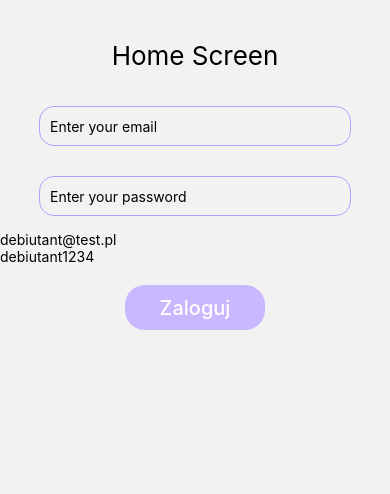
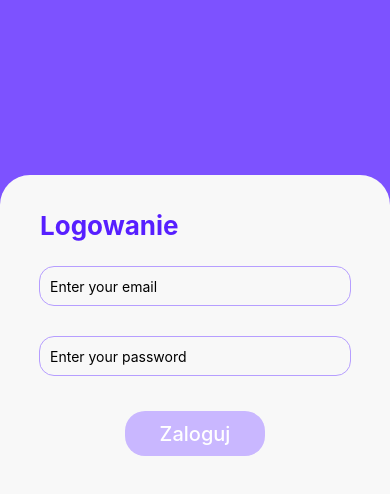
Before and after one commit to Debiutanci/oop-shop-ui, a React Native app: screen /LoginStart in a window 390 px wide. Shown: the top 494 px of the page. Built offline with nearby package versions, Linux system fonts and the light colour scheme; grey boxes are pictures that could not be loaded.

Commit message:
Change the look of login screen

```diff
--- a/src/components/LoginStart.js
+++ b/src/components/LoginStart.js
@@ -1,11 +1,12 @@
 import React, { Component } from 'react';
-import { SafeAreaView, StyleSheet, Text, View } from 'react-native';
+import { Image, StyleSheet, Text, View } from 'react-native';
 
+import { userLogin } from '../../store/auth/actions';
+import { AuthContext } from '../../store/context/context';
 import Btn from './Button/BaseButton';
 import Input from './Input/Input';
 
-import { userLogin } from '../../store/auth/actions';
-import { AuthContext } from '../../store/context/context';
+import ShopLogo from '../assets/logotype/shopLogotype.png';
 
 class LoginStart extends Component {
   constructor(props) {
@@ -36,16 +37,17 @@ class LoginStart extends Component {
     return (
       <AuthContext.Consumer>
         {(context) => (
-          <SafeAreaView>
+          <View style={styles.background}>
+            <Image source={ShopLogo} style={styles.image} />
             <View style={styles.screen}>
-              <Text style={styles.name}>Home Screen</Text>
+              <Text style={styles.title}>Logowanie</Text>
               <Input placeholder="email" onChange={this.setEmail} />
               <Input placeholder="password" onChange={this.setPassword} isSecured />
-              <Text>{this.state.email}</Text>
-              <Text>{this.state.password}</Text>
+              {/* <Text>{this.state.email}</Text> */}
+              {/* <Text>{this.state.password}</Text> */}
               <Btn text="Zaloguj" onPress={() => this.submitHandler(context)} />
             </View>
-          </SafeAreaView>
+          </View>
         )}
       </AuthContext.Consumer>
     );
@@ -53,15 +55,28 @@ class LoginStart extends Component {
 }
 
 const styles = StyleSheet.create({
+  background: {
+    flex: 1,
+    paddingTop: 100,
+    backgroundColor: '#7d52ff',
+  },
+  image: {
+    alignSelf: 'center',
+    marginBottom: 75,
+  },
   screen: {
-    marginTop: 20,
+    backgroundColor: '#f8f8f8',
+    borderTopLeftRadius: 30,
+    borderTopRightRadius: 30,
+    flex: 1,
   },
-  name: {
+  title: {
+    color: '#571fff',
     fontSize: 26,
-    fontWeight: '400',
-    alignSelf: 'center',
-    color: 'black',
-    marginVertical: 20,
+    fontWeight: '700',
+    marginHorizontal: 40,
+    marginTop: 35,
+    marginBottom: 10,
   },
 });
 
```
